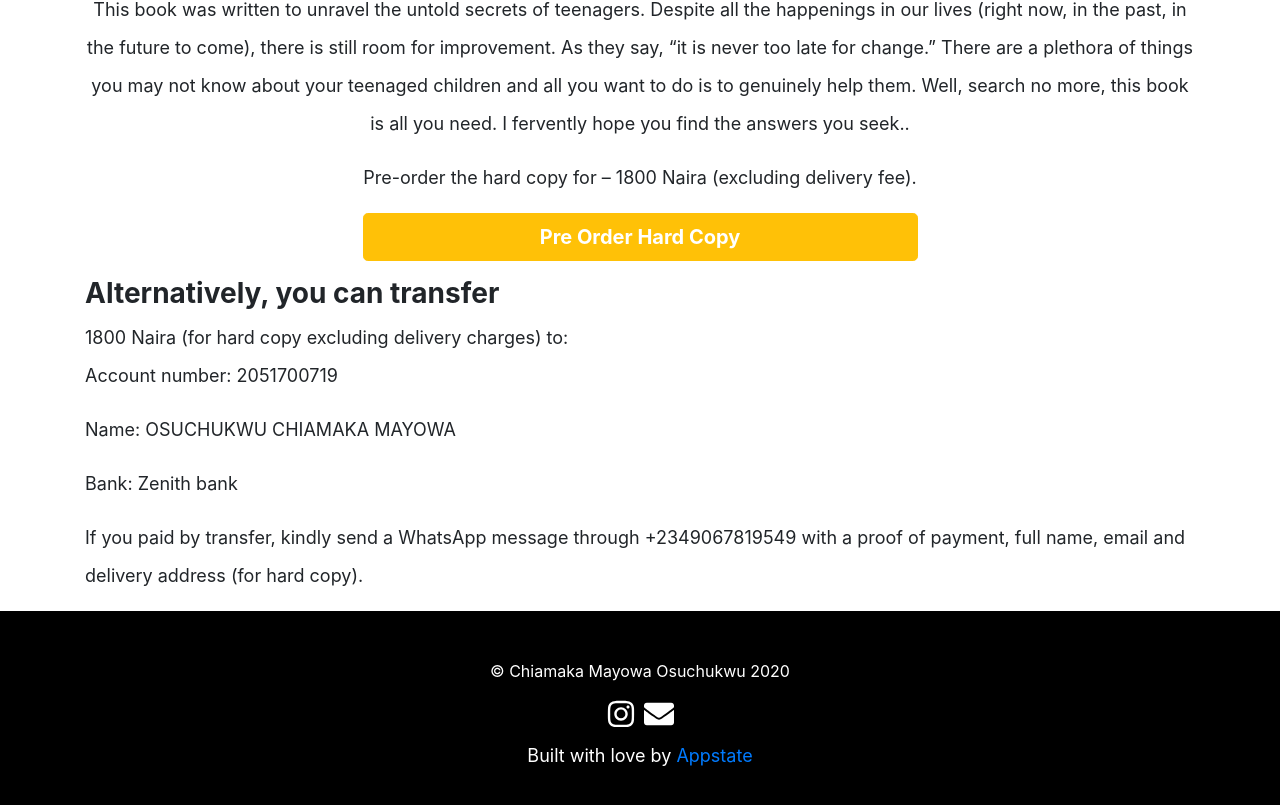
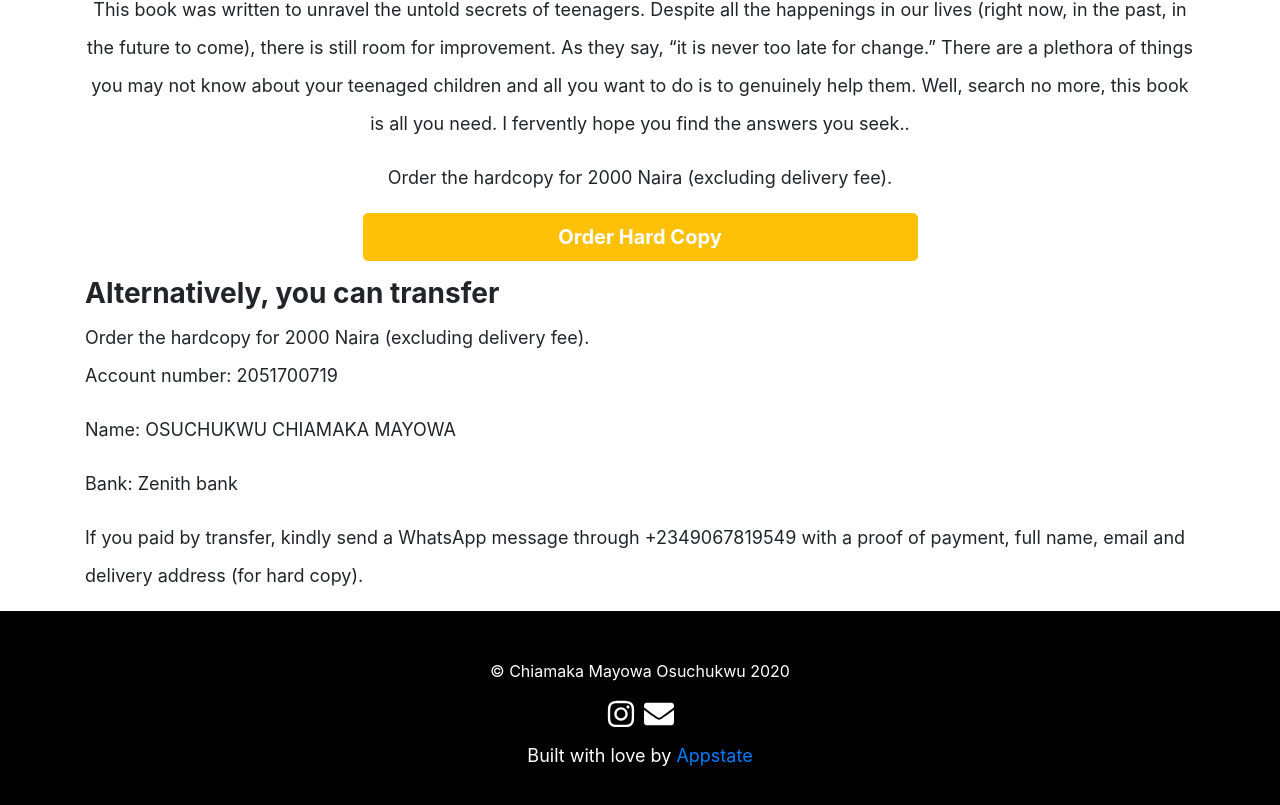
Before and after one commit to oyeolamilekan/chiamaka, a React (Create React App) app: page /about_book in a window 1280 px wide. Shown: the part 986-1791 px from the top of the page. Built offline with nearby package versions, Linux system fonts and the light colour scheme.

Commit message:
fixed issues

```diff
--- a/src/pages/aboutBook.js
+++ b/src/pages/aboutBook.js
@@ -40,15 +40,14 @@ export default function AboutBook() {
           </p>
           <div className="text-center">
           <p>
-          Pre-order the hard copy for – 1800 Naira (excluding delivery fee).
-        </p>
+          Order the hardcopy for 2000 Naira (excluding delivery fee).        </p>
           <a
-            href="https://paystack.com/pay/ys7cyiy2nv"
+            href="https://paystack.com/pay/32secretsteens"
             target="_blank"
             className="btn btn-warning text-white w-50 btn-lg mb-3"
             rel="noopener noreferrer"
           >
-            <b>Pre Order Hard Copy</b>
+            <b>Order Hard Copy</b>
           </a>
           <br/>
         </div>
@@ -59,8 +58,7 @@ export default function AboutBook() {
           <b>Alternatively, you can transfer</b>
         </h3>
         <p>
-          1800 Naira (for hard copy excluding delivery charges) to:
-          <p>Account number: 2051700719</p>
+          Order the hardcopy for 2000 Naira (excluding delivery fee).          <p>Account number: 2051700719</p>
           <p>Name: OSUCHUKWU CHIAMAKA MAYOWA</p>
           <p>Bank: Zenith bank</p>
           If you paid by transfer, kindly send a WhatsApp message through
--- a/src/pages/index.js
+++ b/src/pages/index.js
@@ -22,9 +22,7 @@ export default function Index() {
               <b>Chiamaka</b>
             </h1>
             <h1>
-              <b>
-              Osuchukwu
-              </b>
+              <b>Osuchukwu</b>
             </h1>
             {/* <h1 className="underline-title">and I am happy to have you here!</h1> */}
           </Fade>
@@ -43,12 +41,10 @@ export default function Index() {
         <div className="container mb-5">
           <Fade bottom>
             <p>
-              The book "32 secrets teens wish their parents knew" is currently
-              available for Pre-order from now until 17th of July. The book will
-              be available for collection from 19th of July. To read more about
-              the book and to Pre-order, please <Link to="/about_book"> click here.</Link>
+              TThe book "32 Secrets Teens Wish Their Parents Knew" is now fully
+              available. To read more about the book and to submit payment,
+              <Link to="/about_book"> click here.</Link>
             </p>
-          <Countdown date={"2020-07-17"} />
           </Fade>
         </div>
       </section>
```
